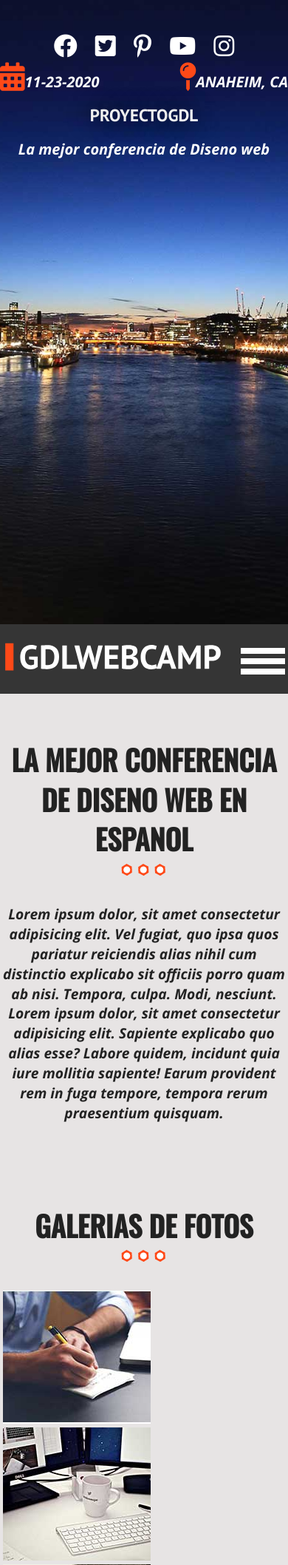
After one commit to oscarcarvajal/Conferencia-proyecto, a PHP site: page /conferencia.html in a window 390 px wide. The commit adds this page. Shown: the top 2116 px of the page at 74% size. Run offline with PHP 8.4, Linux system fonts and the light colour scheme; some libraries are stand-ins or nearby versions.

Commit message:
Add pluggins to make the page responsive

```diff
--- /dev/null
+++ b/conferencia.html
@@ -0,0 +1,187 @@
+<!doctype html>
+<html class="no-js" lang="">
+
+<head>
+    <meta charset="utf-8">
+    <title></title>
+    <meta name="description" content="">
+    <meta name="viewport" content="width=device-width, initial-scale=1">
+
+    <link rel="manifest" href="site.webmanifest">
+    <link rel="apple-touch-icon" href="icon.png">
+    <!-- Place favicon.ico in the root directory -->
+
+    <link rel="stylesheet" href="css/normalize.css">
+    <link rel="stylesheet" href="css/all.min.css">
+    <link rel="stylesheet" href="css/lightbox.css">
+    <link href="https://fonts.googleapis.com/css2?family=Open+Sans:ital,wght@1,700&family=Oswald:wght@500&family=PT+Sans:wght@700&display=swap" rel="stylesheet">
+    <link rel="stylesheet" href="https://cdnjs.cloudflare.com/ajax/libs/font-awesome/4.7.0/css/font-awesome.min.css" />
+    <link rel="stylesheet" href="https://unpkg.com/leaflet@1.7.1/dist/leaflet.css" />
+    <link rel="stylesheet" href="css/main.css">
+
+    <meta name="theme-color" content="#fafafa">
+</head>
+
+<body class="conferencia">
+    <!--[if IE]>
+    <p class="browserupgrade">You are using an <strong>outdated</strong> browser. Please <a href="https://browsehappy.com/">upgrade your browser</a> to improve your experience and security.</p>
+  <![endif]-->
+
+
+    <header class="site-header">
+        <div class="hero">
+            <div class="contenido-header">
+                <nav class="redes-sociales">
+                    <a href="#"><i class="fab fa-facebook"></i></a>
+                    <a href="#"><i class="fab fa-twitter-square"></i></a>
+                    <a href="#"><i class="fab fa-pinterest-p"></i></a>
+                    <a href="#"><i class="fab fa-youtube"></i></a>
+                    <a href="#"><i class="fab fa-instagram"></i></a>
+                </nav>
+                <div class="informacion-evento">
+                    <div class="clearfix">
+                        <p class="fecha"><i class="fas fa-calendar-alt"></i>11-23-2020</p>
+                        <p class="ciudad"><i class="fas fa-map-pin"></i>Anaheim, CA</p>
+                    </div>
+
+                    <h1 class="nombre-sitio">ProyectoGDL</h1>
+                    <p class="slogan">La mejor conferencia de
+                        <Span>Diseno web</Span>
+                    </p>
+                </div>
+                <!--Informacion evento-->
+
+            </div>
+        </div>
+        <!--.hero-->
+    </header>
+
+    <div class="barra">
+        <div class="contenedor clearfix">
+            <div class="logo">
+                <img src="img/logo.svg" alt="logo">
+            </div>
+            <div class="menu-movil">
+                <span></span>
+                <span></span>
+                <span></span>
+            </div>
+            <nav class="navegacion-principal clearfix">
+                <a href="#" class="activo">Conferencia</a>
+                <a href="#">Calendario</a>
+                <a href="#">Invitados</a>
+                <a href="registro.html">Reservaciones</a>
+            </nav>
+        </div>
+        <!--contenedor-->
+    </div>
+    <!--Barra-->
+
+    <section class="seccion contenedor">
+        <h2>LA mejor conferencia de diseno web en espanol</h2>
+        <p>
+            Lorem ipsum dolor, sit amet consectetur adipisicing elit. Vel fugiat, quo ipsa quos pariatur reiciendis alias nihil cum distinctio explicabo sit officiis porro quam ab nisi. Tempora, culpa. Modi, nesciunt. Lorem ipsum dolor, sit amet consectetur adipisicing
+            elit. Sapiente explicabo quo alias esse? Labore quidem, incidunt quia iure mollitia sapiente! Earum provident rem in fuga tempore, tempora rerum praesentium quisquam.
+        </p>
+    </section>
+    <!--Seccion-->
+
+
+    <section class="seccion contenedor">
+        <h2>GAlerias de fotos</h2>
+        <div class="galeria">
+            <a href="img/galeria/01.jpg" data-lightbox="galeria">
+                <img src="img/galeria/thumbs/01.jpg" alt="">
+            </a>
+            <a href="img/galeria/02.jpg" data-lightbox="galeria">
+                <img src="img/galeria/thumbs/02.jpg" alt="">
+            </a>
+            <a href="img/galeria/03.jpg" data-lightbox="galeria">
+                <img src="img/galeria/thumbs/03.jpg" alt="">
+            </a>
+            <a href="img/galeria/04.jpg" data-lightbox="galeria">
+                <img src="img/galeria/thumbs/04.jpg" alt="">
+            </a>
+            <a href="img/galeria/05.jpg" data-lightbox="galeria">
+                <img src="img/galeria/thumbs/05.jpg" alt="">
+            </a>
+            <a href="img/galeria/06.jpg" data-lightbox="galeria">
+                <img src="img/galeria/thumbs/06.jpg" alt="">
+            </a>
+            <a href="img/galeria/07.jpg" data-lightbox="galeria">
+                <img src="img/galeria/thumbs/07.jpg" alt="">
+            </a>
+            <a href="img/galeria/08.jpg" data-lightbox="galeria">
+                <img src="img/galeria/thumbs/08.jpg" alt="">
+            </a>
+            <a href="img/galeria/09.jpg" data-lightbox="galeria">
+                <img src="img/galeria/thumbs/09.jpg" alt="">
+            </a>
+            <a href="img/galeria/10.jpg" data-lightbox="galeria">
+                <img src="img/galeria/thumbs/10.jpg" alt="">
+            </a>
+        </div>
+    </section>
+
+
+    <footer class="site-footer">
+        <div class="contenedor clearfix">
+            <div class="footer-informacion">
+                <h3>Sobre <span>proyectogdl</span></h3>
+                <p>Lorem ipsum dolor, sit amet consectetur adipisicing elit. Blanditiis aut excepturi mollitia labore. Quas, quae! Excepturi dignissimos corporis architecto quod, sunt repudiandae necessitatibus esse modi. Commodi aperiam molestiae tempore
+                    sit.
+                </p>
+            </div>
+            <div class="ultimos-tweets">
+                <h3>Ultimos <span>tweets</span></h3>
+                <ul>
+                    <li> sit amet, consectetur adipisicing elit. Deleniti laborum ea debitis facere architecto optio porro quisquam vel dignissimos impedit omnis aliquam, sequi sit, blanditiis sunt! Commodi dicta ea voluptates?</li>
+                    <li> consectetur adipisicing elit. Non mollitia nulla, exercitationem reprehenderit fuga quisquam cum laborum tenetur illo ipsa incidunt nemo sequi accusamus autem laboriosam doloremque unde. Asperiores, magnam.</li>
+                    <li>amet consectetur adipisicing elit. Libero, excepturi odio temporibus quidem obcaecati optio quia cumque corporis minus dolorem! Perferendis sed excepturi, cupiditate temporibus quas quos distinctio eligendi hic!</li>
+
+                </ul>
+            </div>
+            <div class="menu">
+                <h3>Redes <span>sociales</span></h3>
+                <nav class="redes-sociales">
+                    <a href="#"><i class="fab fa-facebook"></i></a>
+                    <a href="#"><i class="fab fa-twitter-square"></i></a>
+                    <a href="#"><i class="fab fa-pinterest-p"></i></a>
+                    <a href="#"><i class="fab fa-youtube"></i></a>
+                    <a href="#"><i class="fab fa-instagram"></i></a>
+                </nav>
+            </div>
+        </div>
+        <p class="copyright">Todos los derechos reservados ProyectoGDL 2020.</p>
+    </footer>
+
+
+    <script src="js/vendor/modernizr-3.8.0.min.js"></script>
+    <script src="https://code.jquery.com/jquery-3.4.1.min.js" integrity="sha256-CSXorXvZcTkaix6Yvo6HppcZGetbYMGWSFlBw8HfCJo=" crossorigin="anonymous"></script>
+    <script>
+        window.jQuery || document.write('<script src="js/vendor/jquery-3.4.1.min.js"><\/script>')
+    </script>
+    <script src="js/plugins.js"></script>
+    <script src="js/jquery.animateNumber.min.js"></script>
+    <script src="js/jquery.countdown.min.js"></script>
+    <script src="js/jquery.lettering.js"></script>
+    <script src="js/lightbox.js"></script>
+    <script src="js/main.js"></script>
+    <script src="https://unpkg.com/leaflet@1.7.1/dist/leaflet.js"></script>
+
+
+    <!-- Google Analytics: change UA-XXXXX-Y to be your site's ID. -->
+    <script>
+        window.ga = function() {
+            ga.q.push(arguments)
+        };
+        ga.q = [];
+        ga.l = +new Date;
+        ga('create', 'UA-XXXXX-Y', 'auto');
+        ga('set', 'transport', 'beacon');
+        ga('send', 'pageview')
+    </script>
+    <script src="https://www.google-analytics.com/analytics.js" async></script>
+</body>
+
+</html>
--- a/css/main.css
+++ b/css/main.css
@@ -228,7 +228,62 @@ ul {
 }
 
 
-/** HEader**/
+/**lettering**/
+
+h1.nombre-sitio span {
+    position: relative;
+    text-shadow: 0 0 30px black;
+}
+
+@media (min-width: 992px) {
+    .char1 {
+        top: 20px;
+        right: -20px;
+    }
+    .char2 {
+        top: 0px;
+        left: -10px;
+    }
+    .char3 {
+        top: 10px;
+        right: 20px;
+    }
+    .char4 {
+        top: 5px;
+        right: 10px;
+    }
+    .char5 {
+        top: 15px;
+        right: 10px;
+    }
+    .char6 {
+        top: 5px;
+        left: 10px;
+    }
+    .char7 {
+        top: 20px;
+        left: 10px;
+    }
+    .char8 {
+        top: 0px;
+        left: 10px;
+    }
+    .char9 {
+        top: 10px;
+        right: 20px;
+    }
+    .char10 {
+        top: 20px;
+        right: 20px;
+    }
+    .char11 {
+        top: 5px;
+        right: 4px;
+    }
+}
+
+
+/** Header**/
 
 div.hero {
     background-image: url(../img/encabezado.jpg);
@@ -325,6 +380,14 @@ div.barra {
     padding: 20px 0;
 }
 
+.fixed {
+    position: fixed;
+    width: 100%;
+    top: 0;
+    left: 0;
+    z-index: 1;
+}
+
 div.logo {
     width: 80%;
     float: left;
@@ -345,6 +408,7 @@ div.logo img {
 
 nav.navegacion-principal {
     display: none;
+    width: 100%;
 }
 
 nav.navegacion-principal a {
@@ -382,7 +446,6 @@ nav.navegacion-principal a:last-child:hover {
     }
     nav.navegacion-principal a {
         padding: 10px 10px;
-        display: inline-block;
         width: auto;
         display: inline-block;
         text-align: center;
@@ -705,6 +768,7 @@ ul.lista-precios>li {
 
 .mapa {
     height: 420px;
+    z-index: 0;
 }
 
 
@@ -883,6 +947,18 @@ p.copyright {
 
 
 /***INTERNAS***/
+
+
+/*conferencia*/
+
+body.conferencia .navegacion-principal .activo {
+    border-bottom: 2px solid #fe4918;
+}
+
+.galeria a {
+    display: inline-block;
+    margin-bottom: 5px;
+}
 
 
 /*Registro*/
--- a/index.html
+++ b/index.html
@@ -367,6 +367,7 @@
     <script src="js/plugins.js"></script>
     <script src="js/jquery.animateNumber.min.js"></script>
     <script src="js/jquery.countdown.min.js"></script>
+    <script src="js/jquery.lettering.js"></script>
     <script src="js/main.js"></script>
     <script src="https://unpkg.com/leaflet@1.7.1/dist/leaflet.js"></script>
 
--- a/js/main.js
+++ b/js/main.js
@@ -1,18 +1,9 @@
 (function() {
     "use strict";
+
     var regalo = document.getElementById('regalo');
     document.addEventListener('DOMContentLoaded', function() {
-        var map = L.map('mapa').setView([33.795733, -117.897248], 16);
 
-        L.tileLayer('https://{s}.tile.openstreetmap.org/{z}/{x}/{y}.png', {
-            attribution: '&copy; <a href="https://www.openstreetmap.org/copyright">OpenStreetMap</a> contributors'
-        }).addTo(map);
-
-        L.marker([33.795733, -117.897248]).addTo(map)
-            .bindPopup('ProyectoGDL 2020, <br> Boletos ya disponibles')
-            .openPopup()
-            .bindTooltip('un Tooltip')
-            .openTooltip();
         //Campos Datos usuarios
         var nombre = document.getElementById('nombre');
         var apellido = document.getElementById('apellido');
@@ -33,6 +24,9 @@
         //Extras
         var camisas = document.getElementById('camisa_evento');
         var etiquetas = document.getElementById('etiquetas');
+
+
+        if (document.getElementById('calcular')) {
 
 
             calcular.addEventListener('click', calcularMontos);
@@ -133,11 +127,47 @@
                 }
             }
 
+        }
+        var map = L.map('mapa').setView([33.795733, -117.897248], 16);
+
+        L.tileLayer('https://{s}.tile.openstreetmap.org/{z}/{x}/{y}.png', {
+            attribution: '&copy; <a href="https://www.openstreetmap.org/copyright">OpenStreetMap</a> contributors'
+        }).addTo(map);
+
+        L.marker([33.795733, -117.897248]).addTo(map)
+            .bindPopup('ProyectoGDL 2020, <br> Boletos ya disponibles')
 
     }); //DOM content Loaded
 })();
 
 $(function() {
+
+    //lettering
+
+    $('.nombre-sitio').lettering();
+
+    //Menu fijo
+    var windowHeight = $(window).height();
+    var barraAltura = $('.barra').innerHeight();
+
+
+    $(window).scroll(function() {
+        var scroll = $(window).scrollTop();
+        if (scroll > windowHeight) {
+            $('.barra').addClass('fixed');
+            $('body').css({ 'margin-top': barraAltura + 'px' });
+        } else {
+            $('.barra').removeClass('fixed');
+            $('body').css({ 'margin-top': '0px' });
+        }
+
+    });
+
+
+    //Menu Responsive
+    $('.menu-movil').on('click', function() {
+        $('.navegacion-principal').slideToggle();
+    });
 
     //Programa de conferencias
     $('.programa-evento .info-curso:first').show();
```
Also changed, not shown: js/jquery.lettering.js (added, +72 -0 lines), css/lightbox.css (added), images/close.png (added), images/loading.gif (added), images/next.png (added), images/prev.png (added), js/lightbox.js (added). Lines whose indentation alone changed are shown as unchanged.
